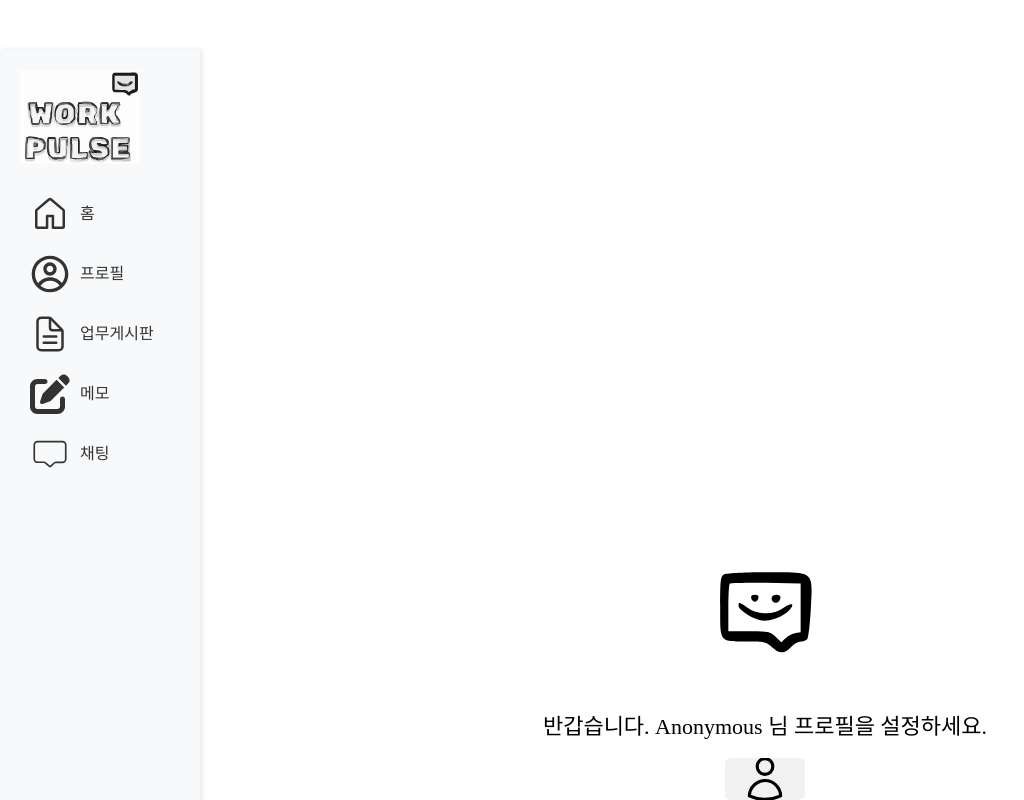
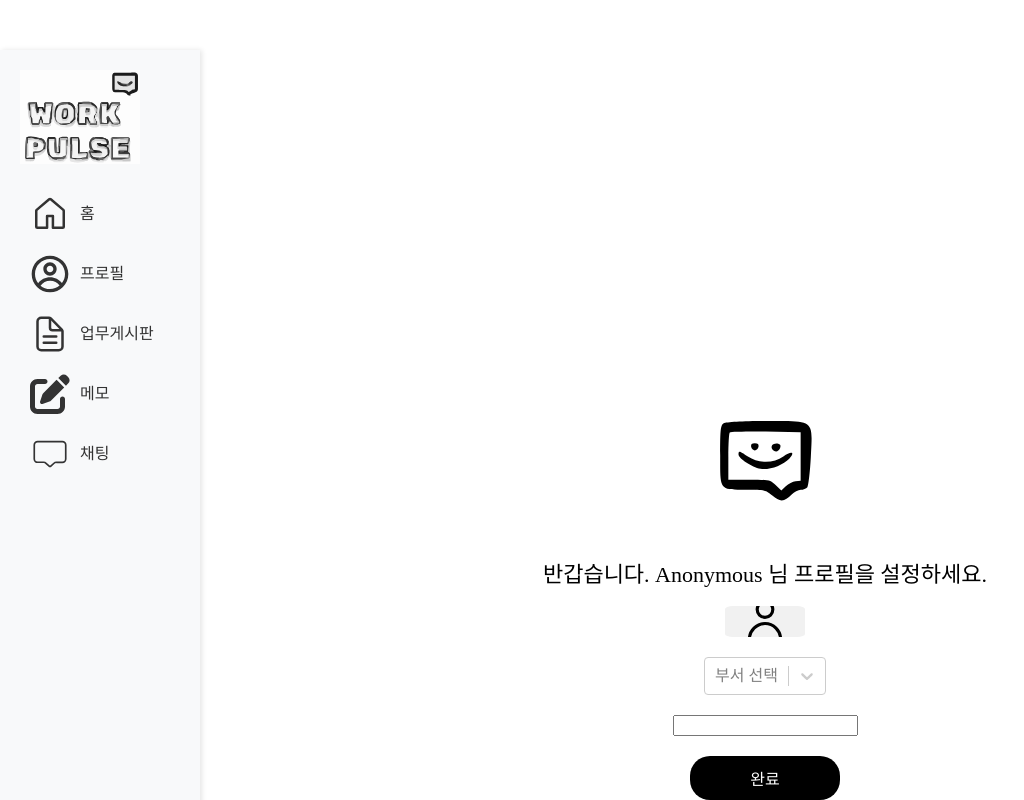
Before and after one commit to kimyiyoungg/workpulse, a React (Vite) app: page /profile in a window 1280 px wide. Shown: the whole page, without its empty margins (0-1024 px from the left). Built offline with nearby package versions, Linux system fonts and the light colour scheme.

Commit message:
프로필 기본 틀 제작

```diff
--- a/package.json
+++ b/package.json
@@ -15,6 +15,7 @@
     "react-dom": "^19.0.0",
     "react-icons": "^5.5.0",
     "react-router-dom": "^6.14.2",
+    "react-select": "^5.10.1",
     "styled-components": "^6.1.15",
     "styled-reset": "^4.5.2"
   },
--- a/src/components/menu.tsx
+++ b/src/components/menu.tsx
@@ -75,7 +75,7 @@ const menu = () => {
           </Link>
         </MenuItem>
         <MenuItem>
-          <Link to="/memo">
+          <Link to="/profile">
             <CgProfile size={40} className="cursor-pointer" />
             프로필
           </Link>
--- a/src/routes/profile.tsx
+++ b/src/routes/profile.tsx
@@ -1,10 +1,10 @@
-
 import { styled } from "styled-components";
 import Menu from "../components/menu";
 import { auth, storage } from "../firebase";
 import { useState } from "react";
 import { getDownloadURL, ref, uploadBytes } from "firebase/storage";
 import { updateProfile } from "firebase/auth";
+import Select from "react-select";
 // import { CgProfile } from "react-icons/cg";
 
 const Wrapper = styled.div`
@@ -48,9 +48,30 @@ const Name = styled.span`
   font-size: 22px;
 `;
 
+const IntroInput = styled.input`
+`;
+
+const SubmitBtn = styled.input`
+    background-color: black;
+    color: white;
+    border:none;
+    padding:10px 0px;
+    border-radius: 20px;
+    font-size:16px;
+    width: 150px;
+    cursor: pointer;
+    &:hover,
+    &:active {
+      opacity: 0.9;
+    }
+`;
+
 export default function Profile() {
 
   const user = auth.currentUser;
+  const [isLoading, setLoading] = useState(false);
+
+  // 프로필 사진 변경
   const [avatar, setAvatar] = useState(user?.photoURL);
   const onAvatarChange = async (e:React.ChangeEvent<HTMLInputElement>) => {
     const {files} = e.target;
@@ -66,6 +87,24 @@ export default function Profile() {
       })
     }
   }
+
+  // 부서 select box
+  const departments = [
+    {value:'경영기획부', label:'경영기획부'},
+    {value:'사업개발부', label:'사업개발부'},
+  ];
+  const departmentPlaceholder = '부서 선택';
+
+  const [depertmentSelect, setDepartmentSelect] = useState('');
+
+  const onChangeDepartment = (e: any) => {
+    if (e) setDepartmentSelect(e.value);
+    else setDepartmentSelect('');
+  };
+
+
+
+
   return (
     <Wrapper>
       <Menu />
@@ -84,7 +123,14 @@ export default function Profile() {
         )}
       </AvatarUpload>
       <AvatarInput onChange = {onAvatarChange} id="avatar" type="file" accept="image/*"  />
-
+      <Select
+        onChange={onChangeDepartment}
+        options={departments}
+        placeholder={departmentPlaceholder}/>
+      <IntroInput></IntroInput>
+      <SubmitBtn
+          type="submit"
+          value={isLoading ? "저장 중..": "완료"}/>
     </Wrapper>
   );
 
```
Also changed, not shown: 1 other file (tests, documents, lock files or other folders).
